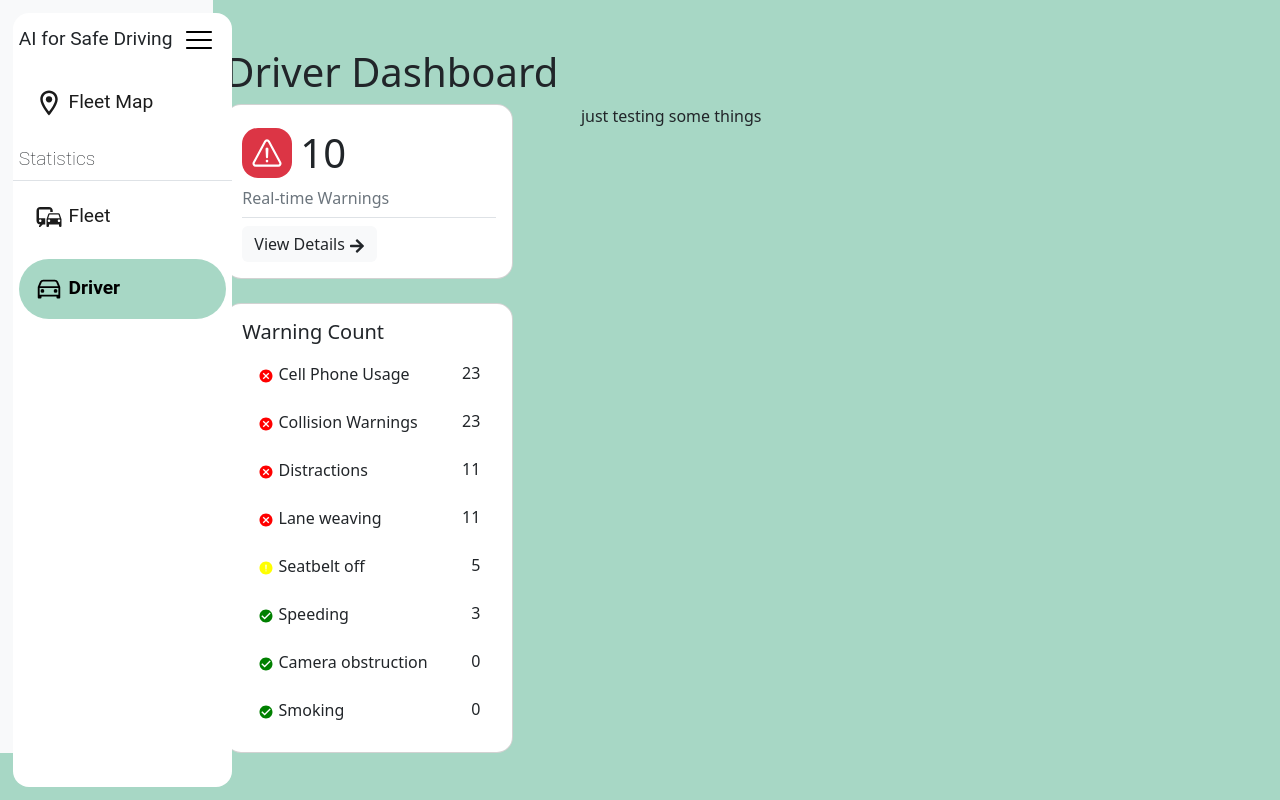
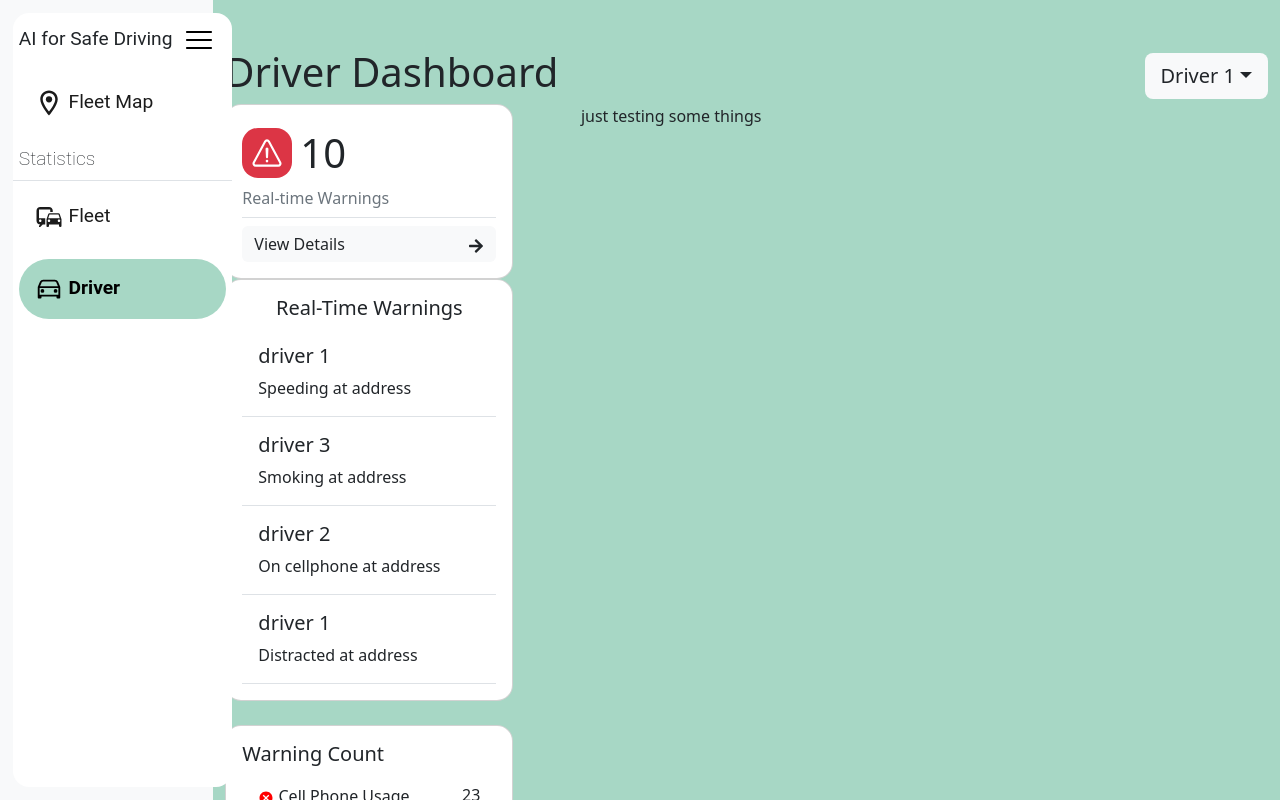
Before and after one commit to colemaring/sd1, a React (Vite) app in the folder client/: page /driver in a window 1280 px wide. Both pictures are taken after a click on the button "View Details". Shown: the top 800 px of the page. Built offline with nearby package versions, Linux system fonts and the light colour scheme.

Commit message:
view details button

```diff
--- a/client/src/components/DriversScoreTable.jsx
+++ b/client/src/components/DriversScoreTable.jsx
@@ -1,6 +1,7 @@
 import React from "react";
 import { Card, ProgressBar } from "react-bootstrap";
 import "bootstrap/dist/css/bootstrap.min.css";
+import { FaCircle } from "react-icons/fa";
 
 export default function DriversScoreTable() {
   const driver = [
@@ -12,7 +13,7 @@ export default function DriversScoreTable() {
   ];
 
   return (
-    <Card style={{ width: "18rem" }} border="secondary" className="rounded-4">
+    <Card style={{ width: "18rem" }} className="rounded-4">
       <Card.Body>
         <Card.Title className="text-center">Driver's Risk Score</Card.Title>
         {driver.map(({ name, insideScore, outsideScore }) => (
@@ -24,7 +25,12 @@ export default function DriversScoreTable() {
                   <ProgressBar variant="success" now={insideScore} />
                   <ProgressBar variant="warning" now={outsideScore} />
                 </ProgressBar>
-                <Card.Text>inside outside</Card.Text>
+                <Card.Text>
+                  <span className="pe-4">
+                    <FaCircle color="green" size={10} /> Inside
+                  </span>
+                  <FaCircle color="orange" size={10} /> Outside
+                </Card.Text>
               </Card.Body>
             </Card>
             <br />
--- /dev/null
+++ b/client/src/components/RealTimeInfo.jsx
@@ -0,0 +1,31 @@
+import React from "react";
+import { Card } from "react-bootstrap";
+
+export default function RealTimeInfo() {
+  const warnings = [
+    { driver: "driver 1", label: "Speeding", location: "address" },
+    { driver: "driver 3", label: "Smoking", location: "address" },
+    { driver: "driver 2", label: "On cellphone", location: "address" },
+    { driver: "driver 1", label: "Distracted", location: "address" },
+  ];
+
+  return (
+    <Card style={{ width: "18rem" }} className="rounded-4">
+      <Card.Body>
+        <Card.Title className="text-center">Real-Time Warnings</Card.Title>
+        {warnings.map(({ driver, label, location }) => (
+          <React.Fragment>
+            <Card className="text-start border-0">
+              <Card.Body className="border-bottom">
+                <Card.Title>{driver}</Card.Title>
+                <Card.Text>
+                  {label} at {location}
+                </Card.Text>
+              </Card.Body>
+            </Card>
+          </React.Fragment>
+        ))}
+      </Card.Body>
+    </Card>
+  );
+}
--- a/client/src/components/RealTimeWarnings.jsx
+++ b/client/src/components/RealTimeWarnings.jsx
@@ -1,12 +1,24 @@
-import React from "react";
+import React, { useState } from "react";
 import "bootstrap/dist/css/bootstrap.min.css";
 import { Card, Button } from "react-bootstrap";
 import { IoWarningOutline } from "react-icons/io5";
 import { FaArrowRight } from "react-icons/fa";
 import "../App.css";
+import RealTimeInfo from "./RealTimeInfo";
 
 export default function RealTimeWarnings() {
+  const [showRealtimeInfo, setShowRealtimeInfo] = useState(false);
+
+  const handleClick = () => {
+    if (showRealtimeInfo) {
+      setShowRealtimeInfo(false);
+    } else {
+      setShowRealtimeInfo(true);
+    }
+  };
+
   return (
+    <>
       <Card style={{ width: "18rem" }} className="rounded-4">
         <Card.Body>
           <Card.Title className="border-bottom pb-2">
@@ -20,13 +32,21 @@ export default function RealTimeWarnings() {
             </div>
             <span className="h6 text-secondary">Real-time Warnings</span>
           </Card.Title>
+          <div className="d-grid">
             <Button
-          variant="primary"
-          className="flex-end bg-light text-dark border-0"
+              width="95%"
+              className="text-start bg-light text-dark border-0"
+              onClick={handleClick}
             >
-          View Details <FaArrowRight className="flex-end" />
+              View Details{" "}
+              <span className="float-end">
+                <FaArrowRight className="" />
+              </span>
             </Button>
+          </div>
         </Card.Body>
       </Card>
+      {showRealtimeInfo && <RealTimeInfo className="info" />}
+    </>
   );
 }
--- a/client/src/components/WarningCount.jsx
+++ b/client/src/components/WarningCount.jsx
@@ -17,7 +17,7 @@ export default function WarningCount() {
 
   const icons = {
     good: <IoMdCheckmarkCircle color="green" />,
-    alert: <IoAlertCircle color="yellow" />,
+    alert: <IoAlertCircle color="orange" />,
     bad: <IoMdCloseCircle color="red" />,
   };
 
--- a/client/src/pages/DriverDash.jsx
+++ b/client/src/pages/DriverDash.jsx
@@ -2,7 +2,7 @@ import React from "react";
 import "bootstrap/dist/css/bootstrap.min.css";
 import SideNavbar from "../components/SideNavbar";
 import RealTimeWarnings from "../components/RealTimeWarnings";
-import { Card, Col, Container, Row } from "react-bootstrap";
+import { Button, Card, Col, Container, Dropdown, Row } from "react-bootstrap";
 import DriversScoreTable from "../components/DriversScoreTable";
 import "../App.css";
 import Maps from "../components/Maps";
@@ -17,7 +17,22 @@ export default function DriverDash() {
             <SideNavbar />
           </Col>
           <Col md="10">
-            <div className="pt-5 h1 ">Driver Dashboard</div>
+            <div className="pt-5 h1">
+              Driver Dashboard
+              <Dropdown className="float-end">
+                <Dropdown.Toggle
+                  size="lg"
+                  className="bg-light text-dark border-0"
+                >
+                  Driver 1
+                </Dropdown.Toggle>
+                <Dropdown.Menu>
+                  <Dropdown.Item href="#">Driver 2</Dropdown.Item>
+                  <Dropdown.Item>Driver 3</Dropdown.Item>
+                  <Dropdown.Item>Driver 4</Dropdown.Item>
+                </Dropdown.Menu>
+              </Dropdown>
+            </div>
             <Row>
               <Col md="4">
                 <RealTimeWarnings />
```
Also changed, not shown: 3 other files (tests, documents, lock files or other folders). Lines whose indentation alone changed are shown as unchanged.
